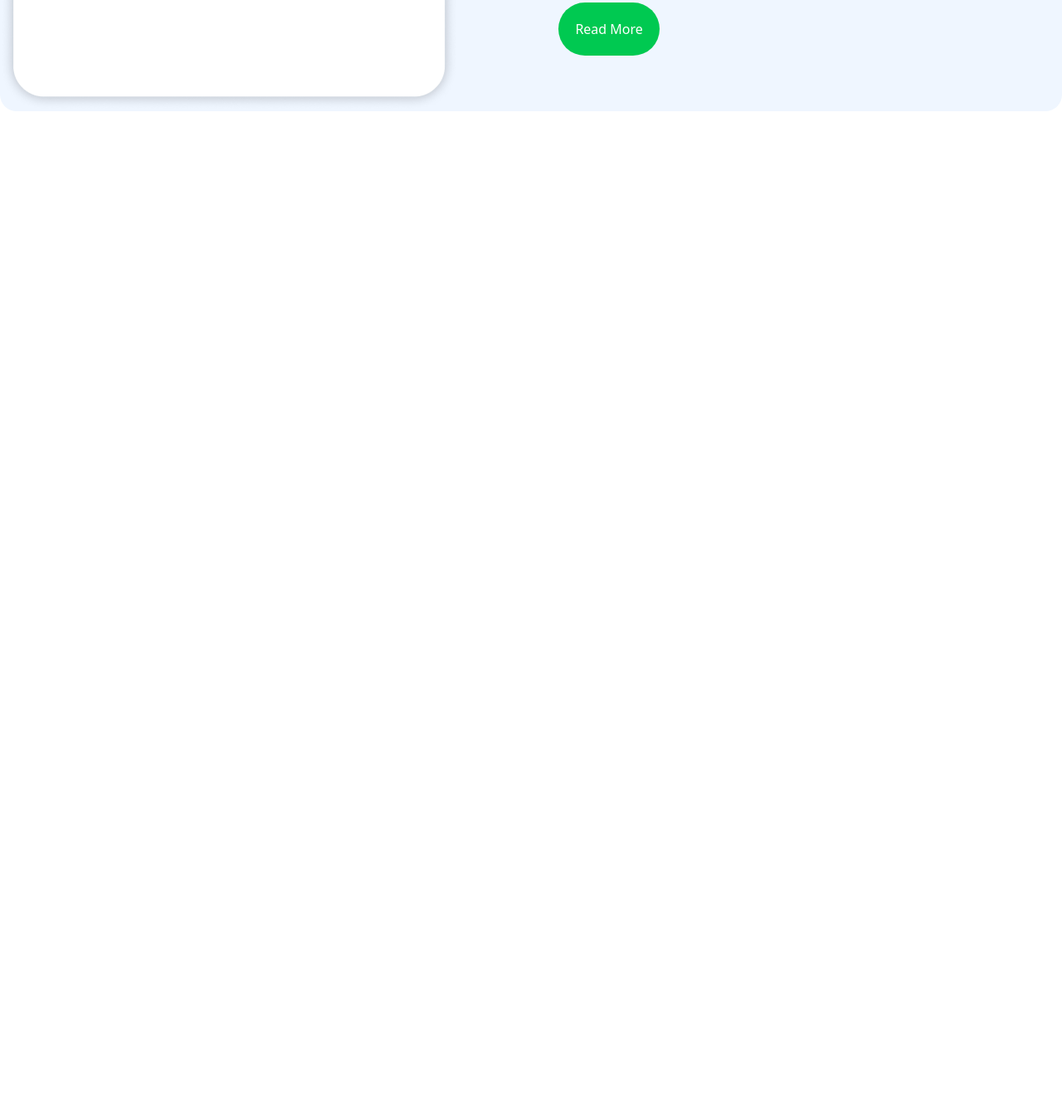
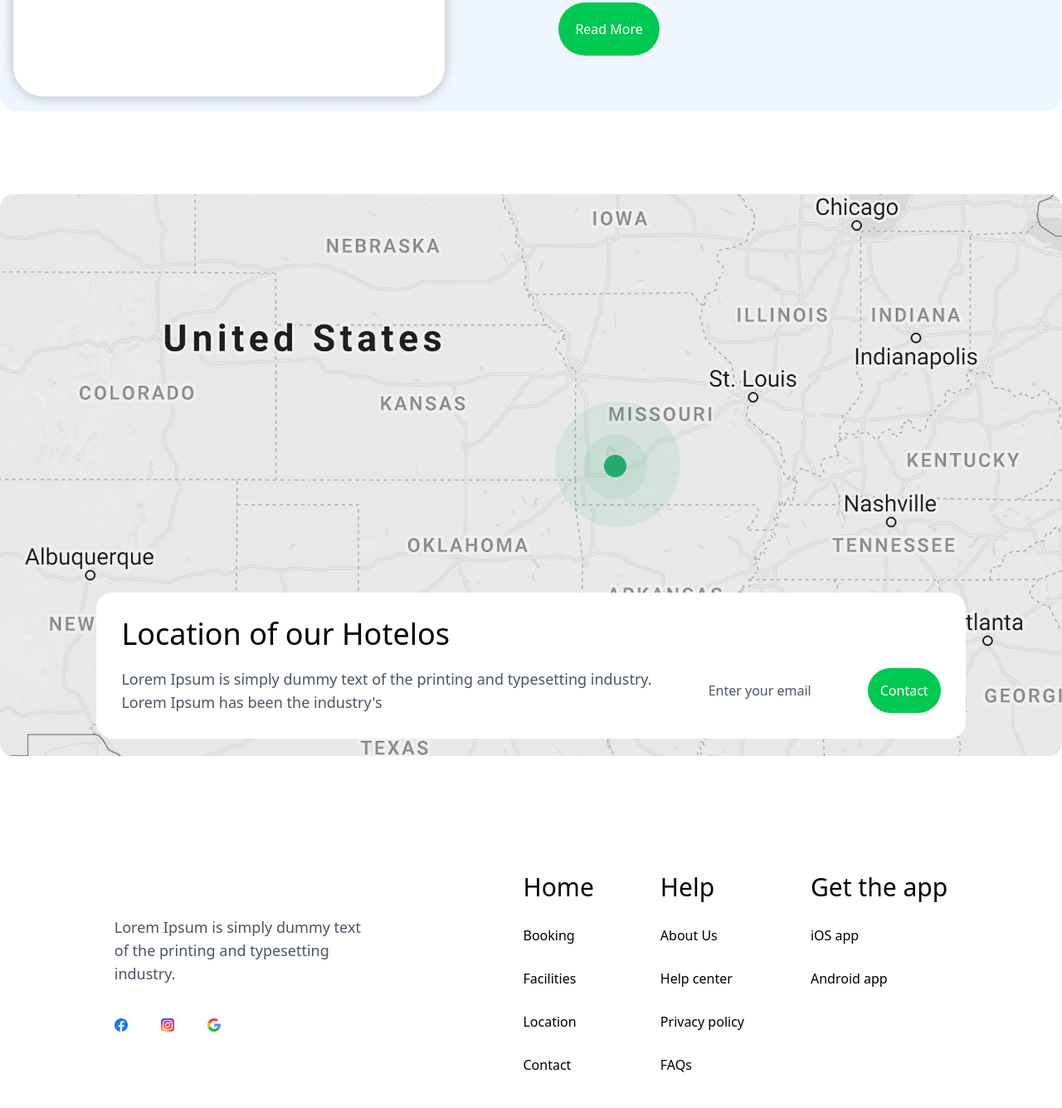
Before and after one commit to RahimaMoon/hotels2, a website: page index.html in a window 1280 px wide. Shown: the part 3201-4536 px from the top of the page at 83% size. Before the commit the page ends 3335 px from the top, so only its background shows below. Drawn offline with Linux system fonts and the light colour scheme.

Commit message:
section6

```diff
--- a/index.html
+++ b/index.html
@@ -164,5 +164,52 @@
         </button>
     </aside>
    </section>
+   <section class="flex-col mt-[100px] flex relative justify-center items-center">
+        <img class="relative z-10" src="./map (2).png" alt="">
+        <div class="hidden lg:flex">
+            <img class="absolute top-[250px] right-[460px] z-20 " src="./Ellipse 5 (2).png" alt="">
+            <img class="absolute z-30 top-[290px] right-[500px] " src="./Ellipse 7 (2).png" alt="">
+<img class="absolute z-40 top-[314px] right-[525px]" src="./Ellipse 6 (2).png" alt="">
+        </div>
+        <div class="lg:flex hidden flex-col absolute z-40 top-[480px] gap-y-5 bg-white p-[30px] rounded-[20px]">
+            <h1 class="text-4xl font-medium">Location of our Hotelos</h1>
+            <div class="flex justify-between items-center gap-x-17">
+            <p class="text-lg text-gray-600">Lorem Ipsum is simply dummy text of the printing and typesetting industry.<br> Lorem Ipsum has been the industry's </p>
+      <p class="text-gray-600">Enter your email</p>
+      <button class="p-[15px] rounded-full bg-green-500 text-white">Contact</button>
+        </div>
+        </div>
+    </section>
+    <footer class="mt-[100px] flex flex-col lg:flex-row gap-y-10 justify-around items-center p-[40px]">
+        <div class="flex flex-col gap-y-10">
+            <p class="text-gray-600 text-lg">Lorem Ipsum is simply dummy text<br> of the printing and typesetting<br> industry.</p>
+            <div class="flex gap-x-10">
+                <img src="./Group 23 (1).png" alt="">
+                <img src="./Group 24 (1).png" alt="">
+                <img src="./search 1 (1).png" alt="">
+            </div>
+        </div>
+        <div class="flex flex-col lg:flex-row items-baseline justify-evenly gap-y-20 gap-x-20">
+        <div class="flex flex-col gap-y-7">
+            <h3 class="text-3xl">Home</h3>
+            <p>Booking</p>
+            <p>Facilities</p>
+            <p>Location</p>
+            <p>Contact</p>
+        </div>
+        <div class="flex flex-col gap-y-7">
+       <h3 class="text-3xl">Help</h3>
+            <p>About Us</p>
+            <p>Help center</p>
+            <p>Privacy policy</p>
+            <p>FAQs</p>
+        </div>
+        <div class="flex flex-col gap-y-7">
+            <h3 class="text-3xl">Get the app</h3>
+            <p>iOS app</p>
+            <p>Android app</p>
+        </div>
+        </div>
+    </footer>
 </body>
 </html>
```
Also changed, not shown: Ellipse 5 (2).png (added), Ellipse 6 (2).png (added), Ellipse 7 (2).png (added), Group 23 (1).png (added), Group 24 (1).png (added), map (2).png (added), search 1 (1).png (added), src/output.css.
